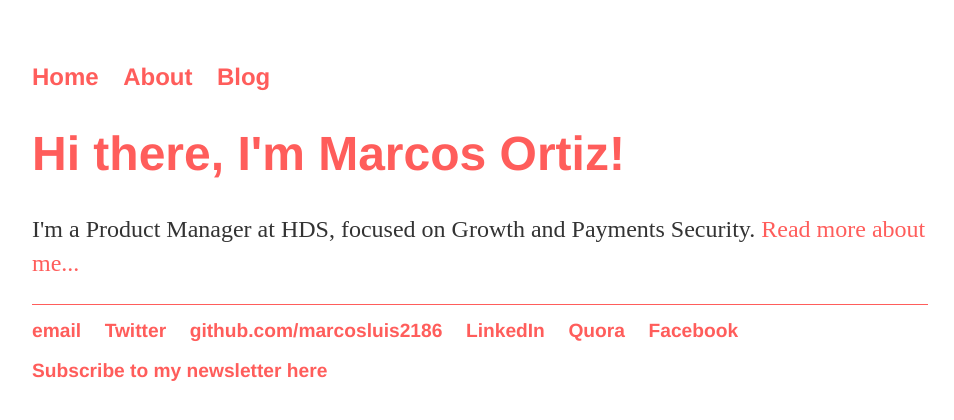
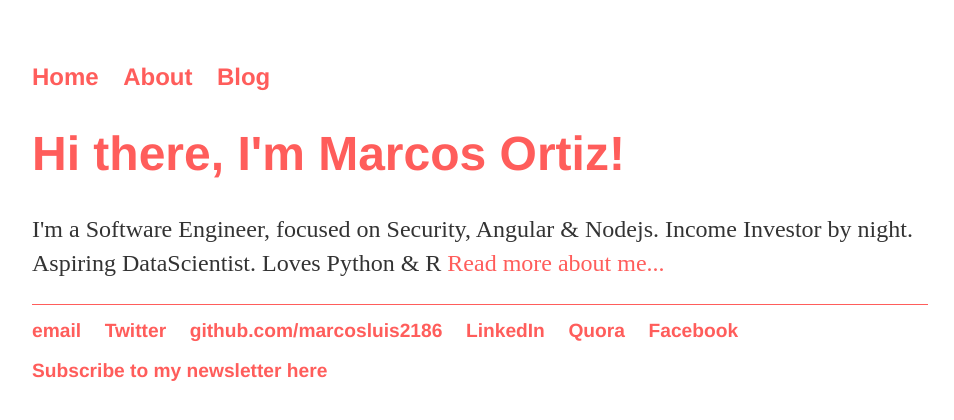
Before and after one commit to marcosluis2186/marcosluis2186.github.com, a Jekyll site: the page built from index.html, in a window 1280 px wide. Shown: the top 420 px of the page, without its empty margins (160-1114 px from the left). Built offline with Jekyll 4.4.1, drawn with Linux system fonts in a browser that asks for light colours.

Commit message:
Updated index.html with new role
Updated index.html with new role and resposibilities

```diff
--- a/index.html
+++ b/index.html
@@ -4,5 +4,5 @@ title: Data, Numbers and Storytelling
 ---
 <div class="blurb">
 	<h1>Hi there, I'm Marcos Ortiz!</h1>
-	<p>I'm a Product Manager at HDS, focused on Growth and Payments Security. <a href="/about">Read more about me...</a></p>
+	<p>I'm a Software Engineer, focused on Security, Angular & Nodejs. Income Investor by night. Aspiring DataScientist. Loves Python & R <a href="/about">Read more about me...</a></p>
 </div><!-- /.blurb -->
```
